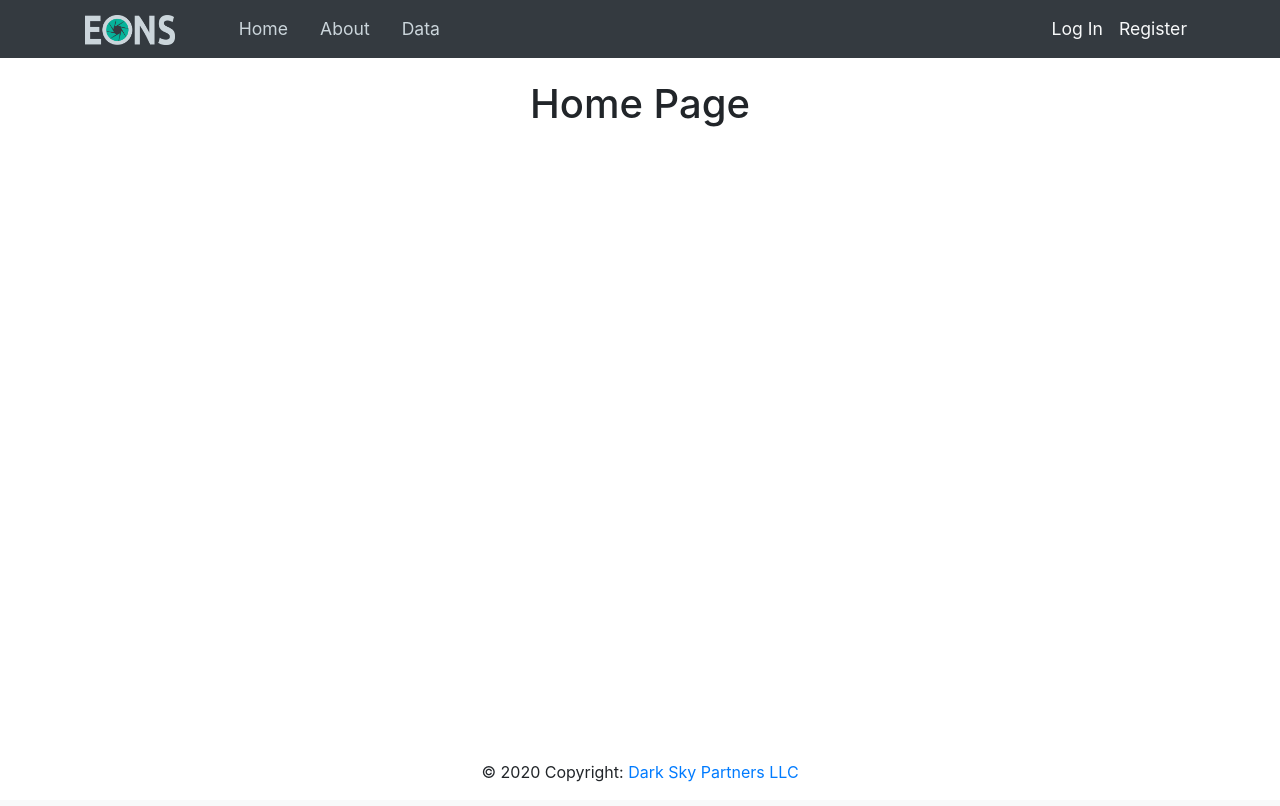
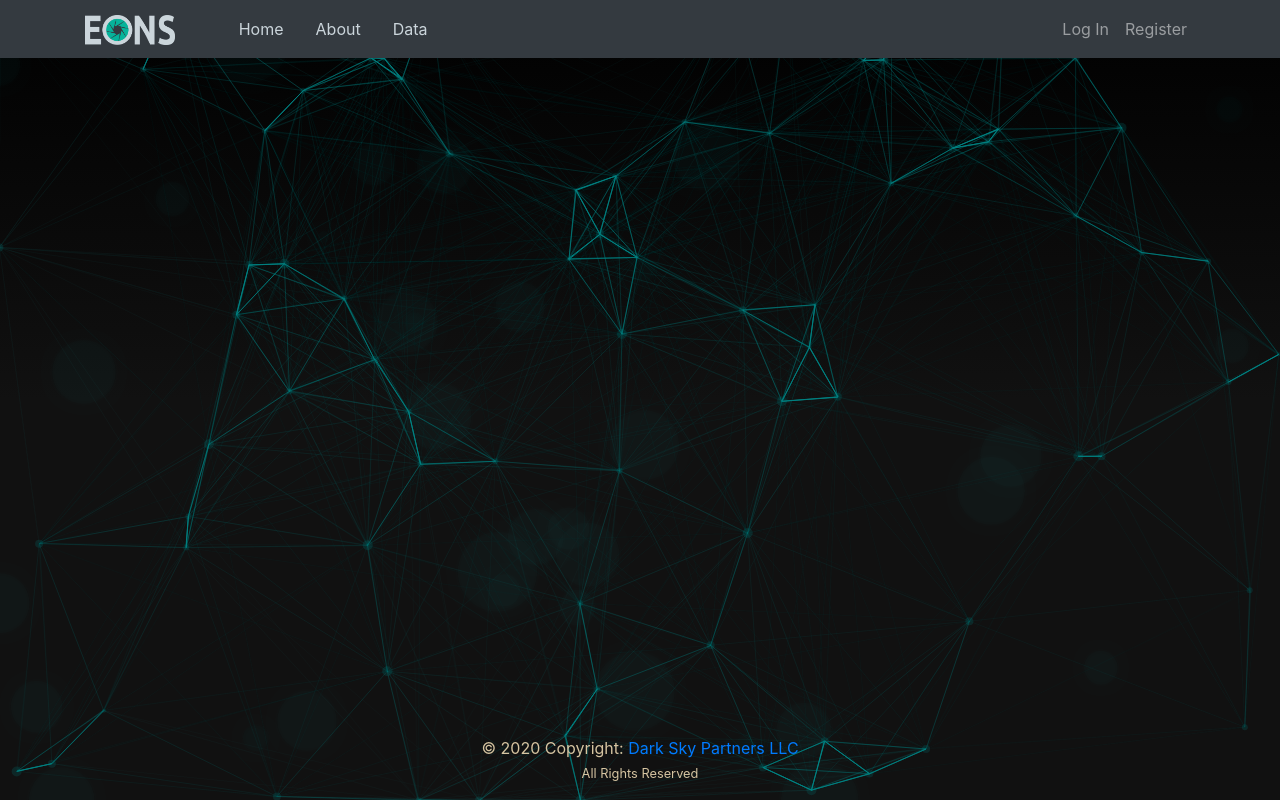
Before and after one commit to bluginbuhl/eons-website, a Django app: page / in a window 1280 px wide. Before the commit the page ends 782 px from the top, so only its background shows below. Run offline with Django 3.2, Linux system fonts and the light colour scheme; some libraries are stand-ins or nearby versions.

Commit message:
Style updates

```diff
--- a/eons_backend/static/css/base.css
+++ b/eons_backend/static/css/base.css
@@ -1,6 +1,14 @@
+:root {
+  --eonsteal: #06b39a;
+  --eonsgrey: #cbd5db;
+  --fg2: #d5c4a1;
+}
+
 body {
-  margin-top: 5rem;
+  /* margin-top: 5rem; */
+  overflow: hidden;
 }
+
 
 /* Navbar styles */
 
@@ -9,10 +17,33 @@ body {
 }
 
 .nav-link {
-  font-size: 1.1rem;
-  color: #cbd5db;
+  font-size: 1rem;
+  color: var(--eonsgrey);
 }
 
 .nav-link:hover {
-  color: #06b39a;
+  color: var(--eonsteal);
 }
+
+
+/* Form styles */
+
+.form-control {
+  border-radius: 0px;
+  height: calc(1.5em + 1rem + 2px)
+}
+
+
+/* Footer styles */
+
+footer {
+  color: var(--fg2);
+}
+
+
+/* Animation placeholder */
+
+canvas {
+  width: 100vw;
+  height: 100vh;
+}
--- /dev/null
+++ b/eons_backend/static/js/dots.js
@@ -0,0 +1,142 @@
+void function (canvas) {
+    var grdColors = ["#000000", "#111111"];
+    var dotsColor="teal";
+    var dotsAmount = 80;
+    var bigDotsAmount = 40;
+    var speedLimit = 0.8;
+    var lineLength = 400;
+
+    var lnLngthSqrd = lineLength*lineLength;
+    var cnv = canvas;
+    var ctx = cnv.getContext("2d");
+    var dotsList = [];
+    var bigDotsList = [];
+    cnv.width = window.innerWidth;
+    cnv.height = window.innerHeight;
+
+    var realSizeHeight = window.innerHeight;
+    var initWindowHeight = window.innerHeight;
+
+    var grd=ctx.createLinearGradient(0,0,0,cnv.height);
+
+    init();
+
+    function init() {
+      //Initializing gradient
+      for (var i=0;i<grdColors.length;i++){
+        console.log(i+ "x" + grdColors[i]);
+        grd.addColorStop(i*(1/grdColors.length),grdColors[i]);
+      }
+      for (var i=0;i<dotsAmount;i++){
+        dotsList.push(new dot( rand(0,cnv.width,false), rand(0,cnv.height,false), rand(2,3,true) ));
+      }
+      for (var i=0;i<bigDotsAmount;i++){
+        bigDotsList.push(new dot( rand(0,cnv.width,false), rand(0,cnv.height,false), rand(2,40,true) ));
+      }
+      for (var i=0;i<dotsAmount;i++){
+        for (var j=0;j<dotsAmount;j++){
+          var distanceSquared = (dotsList[i].coordinates[0] - dotsList[j].coordinates[0])*(dotsList[i].coordinates[0] - dotsList[j].coordinates[0]) + (dotsList[i].coordinates[1] - dotsList[j].coordinates[1])*(dotsList[i].coordinates[1] - dotsList[j].coordinates[1]);
+          if (Math.abs(distanceSquared)<lnLngthSqrd){
+            dotsList[i].friends.push(dotsList[j]);
+          }
+        }
+      }
+
+      ctx.fillStyle=grd;
+      ctx.fillRect(0,0,cnv.width,cnv.height);
+      setInterval(frame, 10);
+    }
+
+    function frame() {
+      cnv.height=initWindowHeight-document.body.scrollTop*2;
+
+      if (parseInt(cnv.height)<25){
+        cnv.height=25;
+      }
+
+      cnv.style.width="100%";
+      ctx.fillStyle=grd;
+      ctx.fillRect(0,0,cnv.width,cnv.height);
+
+      for (var i=0;i<dotsAmount;i++){
+        dotsList[i].move();
+        dotsList[i].draw(0.2);
+        for (var j=0;j<dotsAmount;j++){
+          var distanceSquared = (dotsList[i].coordinates[0] - dotsList[j].coordinates[0])*(dotsList[i].coordinates[0] - dotsList[j].coordinates[0]) + (dotsList[i].coordinates[1] - dotsList[j].coordinates[1])*(dotsList[i].coordinates[1] - dotsList[j].coordinates[1]);
+          if (Math.abs(distanceSquared)<lnLngthSqrd){
+          ctx.globalAlpha = 0.02*(lnLngthSqrd/Math.abs(distanceSquared));
+          ctx.beginPath();
+          ctx.strokeStyle=dotsColor;
+          ctx.moveTo(dotsList[i].coordinates[0],dotsList[i].coordinates[1]);
+          ctx.lineTo(dotsList[j].coordinates[0],dotsList[j].coordinates[1]);
+          ctx.stroke();
+          ctx.globalAlpha = 1;
+          }
+        }
+      }
+
+      for (var i=0;i<bigDotsAmount;i++){
+        bigDotsList[i].move();
+        ctx.shadowBlur=10;
+        ctx.shadowColor=dotsColor;
+        bigDotsList[i].draw(0.02);
+        ctx.shadowBlur=0;
+      }
+    }
+
+    function dot(x,y,size) {
+      this.coordinates = [x,y];
+      this.size = size;
+      this.vects = [0,0];
+      this.friends = [];
+
+      this.move = function(){
+        this.vects[0]+=rand(-0.1,0.2,false);
+        this.vects[1]+=rand(-0.1,0.2,false);
+        if(this.vects[0]>speedLimit){
+          this.vects[0]-=0.1;
+        }
+        if(this.vects[0]<-speedLimit){
+          this.vects[0]+=0.1;
+        }
+        if(this.vects[1]>speedLimit){
+          this.vects[1]-=0.1;
+        }
+        if(this.vects[1]<-speedLimit){
+          this.vects[1]+=0.1;
+        }
+        if (this.coordinates[0]<0){
+          this.coordinates[0]=0;
+        }
+        if (this.coordinates[0]>cnv.width){
+          this.coordinates[0]=cnv.width;
+        }
+        if (this.coordinates[1]>realSizeHeight){
+          this.coordinates[1]=realSizeHeight;
+        }
+        if (this.coordinates[1]<0){
+          this.coordinates[1]=0;
+        }
+        this.coordinates[0]+=this.vects[0];
+        this.coordinates[1]+=this.vects[1];
+      }
+      this.draw = function(opacity){
+        ctx.globalAlpha = opacity;
+        ctx.beginPath();
+        ctx.fillStyle=dotsColor;
+        ctx.arc(this.coordinates[0],this.coordinates[1],this.size,0,2*Math.PI);
+        ctx.closePath();
+        ctx.fill();
+        ctx.globalAlpha = 1;
+      }
+    }
+
+    function rand(min,max,round) {
+      switch (round){
+        case true:
+          return Math.round(Math.random()*max+min);
+        case false:
+          return Math.random()*max+min;
+      }
+    }
+  }(document.getElementById('cnv'))
--- a/eons_backend/templates/_base.html
+++ b/eons_backend/templates/_base.html
@@ -31,8 +31,8 @@
         </div>
         <div class="collapse navbar-collapse" id="navbarToggle">
           <a class="nav-item nav-link" href="{% url 'home' %}">Home</a>
-          <a href="#" class="nav-item nav-link">About</a>
-          <a href="#" class="nav-item nav-link">Data</a>
+          <a class="nav-item nav-link" href="#">About</a>
+          <a class="nav-item nav-link" href="#">Data</a>
         </div>
         <div class="navbar-nav">
           {% if user.is_authenticated %}
@@ -50,23 +50,24 @@
                 </div>
             </li>
           {% else %}
-            <a href="{% url 'account_login' %}" class="p-2 text-light nav-item nav-link">Log In</a>
-            <a href="{% url 'account_signup' %}" class="p-2 text-light nav-item nav-link">Register</a>
+            <a href="{% url 'account_login' %}" class="nav-item nav-link">Log In</a>
+            <a href="{% url 'account_signup' %}" class="av-item nav-link">Register</a>
           {% endif %}
         </div>
       </div>
     </nav>
   </header>
 
-  <div class="container">
     {% block content %}
     {% endblock content %}
-  </div>
 
   <footer class="page-footer position-fixed">
     <div class="footer-copyright text-center py-3 fixed-bottom">
       © 2020 Copyright:
       <a href="http://darkskypartners.com/" alt="Dark Sky Partners LLC">Dark Sky Partners LLC</a>
+      <div class="text-center">
+        <small>All Rights Reserved</small>
+      </div>
     </div>
   </footer>
 
--- a/eons_backend/templates/home.html
+++ b/eons_backend/templates/home.html
@@ -4,5 +4,10 @@
 {% block title %}Home{% endblock title %}
 
 {% block content %}
-<h1 class="text-center">Home Page</h1>
+
+<!-- dots animation from CodePen (Alex Beals) -->
+<canvas id="cnv"></canvas>
+
+<script src="{% static 'js/dots.js' %}"></script>
+
 {% endblock content %}
```
Also changed, not shown: eons_backend/templates/account/login.html (+9 -4 lines).
